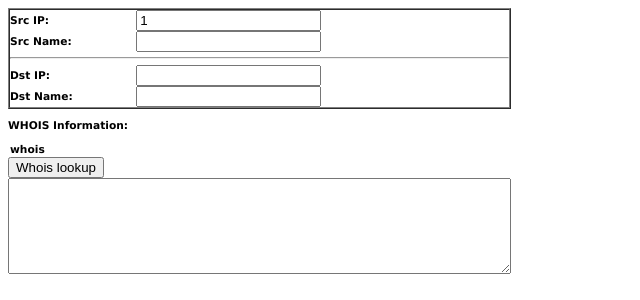
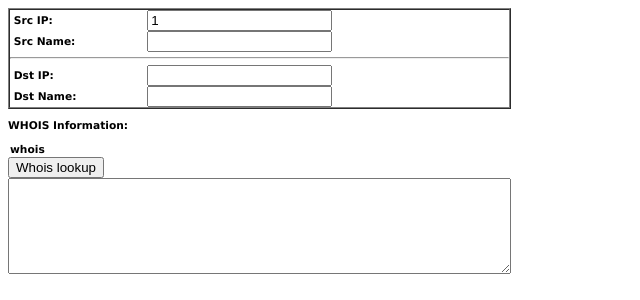
Before and after one commit to bammv/sguil, a PHP site: page /hostlookup.php?src_ip=1 in a window 1280 px wide. Shown: the top 300 px of the page, without its empty margins (0-640 px from the left). Run offline with PHP 8.4, Linux system fonts and the light colour scheme; data that the repository does not hold is empty.

Commit message:
put in &nbsp; so formatting looks better

```diff
--- a/web/hostlookup.php
+++ b/web/hostlookup.php
@@ -1,7 +1,7 @@
 <?php
 /*
  * Copyright (C) 2004 Michael Boman <mboman@users.sourceforge.net>
- * $Header: /usr/local/src/sguil_bak/sguil/sguil/web/hostlookup.php,v 1.3 2004/04/03 16:21:46 mboman Exp $
+ * $Header: /usr/local/src/sguil_bak/sguil/sguil/web/hostlookup.php,v 1.4 2004/04/03 16:34:16 mboman Exp $
  *
  * This program is distributed under the terms of version 1.0 of the
  * Q Public License.  See LICENSE.QPL for further details.
@@ -32,12 +32,12 @@
 					<td>
 						<table cellpadding="0" cellspacing="3" border="0" width="100%">
 							<tr>
-								<td>Src IP:</td><td><input type="text" name="src_ip" size="20" value="<?php
+								<td>&nbsp;Src&nbsp;IP:&nbsp;</td><td><input type="text" name="src_ip" size="20" value="<?php
 									print($_REQUEST['src_ip']);
 								?>"></td>
 							</tr>
 							<tr>
-								<td>Src Name:</td><td><input type="text" name="src_name" size="20" value="<?php
+								<td>&nbsp;Src&nbsp;Name:&nbsp;</td><td><input type="text" name="src_name" size="20" value="<?php
 									if (preg_match("/^[\d\.]+$/", $_REQUEST['src_ip'])) {
 										$hostname = gethostbyaddr($_REQUEST['src_ip']);
 										print($hostname);
@@ -48,12 +48,12 @@
 								<td colspan="2"><hr></td>
 							</tr>
 							<tr>
-								<td>Dst IP:</td><td><input type="text" name="dst_ip" size="20" value="<?php
+								<td>&nbsp;Dst&nbsp;IP:&nbsp;</td><td><input type="text" name="dst_ip" size="20" value="<?php
 									print($_REQUEST['dst_ip']);
 								?>"></td>
 							</tr>
 							<tr>
-								<td>Dst Name:</td><td><input type="text" name="dst_name" size="20" value="<?php
+								<td>&nbsp;Dst&nbsp;Name:&nbsp;</td><td><input type="text" name="dst_name" size="20" value="<?php
 									if (preg_match("/^[\d\.]+$/", $_REQUEST['dst_ip'])) {
 										$hostname = gethostbyaddr($_REQUEST['dst_ip']);
 										print($hostname);
@@ -70,9 +70,9 @@
 		<td>
 			<p>WHOIS Information:</p>
 			<optgroup label="whois">
-				<input type="radio" name="whois_lookup" value="src"> Src IP
-				<input type="radio" name="whois_lookup" value="dst"> Dst IP
-				<input type="radio" name="whois_lookup" value="none" checked> None
+				<input type="radio" name="whois_lookup" value="src">&nbsp;Src&nbsp;IP&nbsp;
+				<input type="radio" name="whois_lookup" value="dst">&nbsp;Dst&nbsp;IP&nbsp;
+				<input type="radio" name="whois_lookup" value="none" checked>&nbsp;None&nbsp;
 			</optgroup>
 			<input value="Whois lookup" type="submit">
 			<textarea name="whois" rows="6" cols="60">
```
